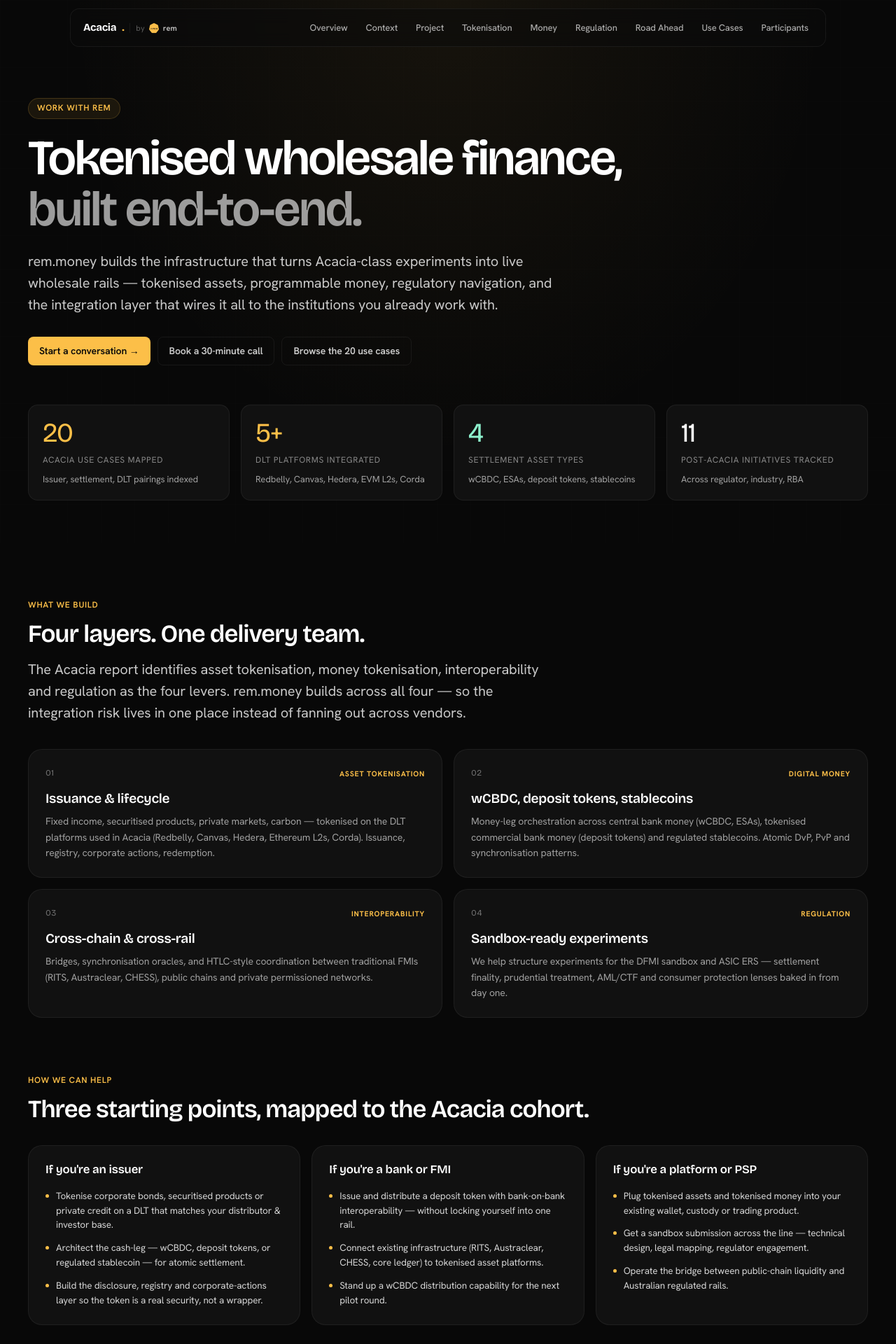
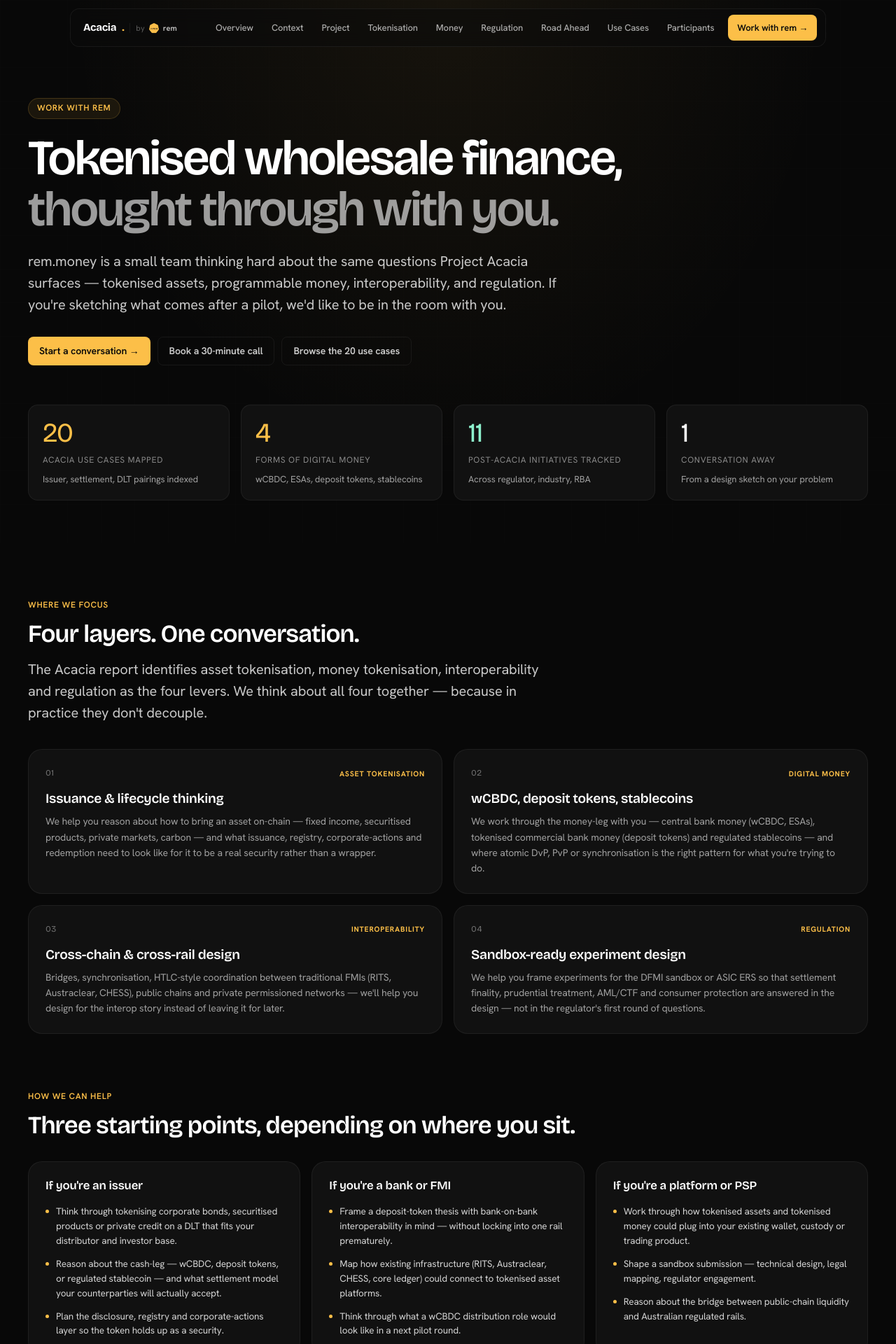
Before and after one commit to Rem-Money/rem-acacia, a Next.js app: page /with-rem in a window 1280 px wide. Shown: the top 1920 px of the page at 70% size. Built offline with nearby package versions, Linux system fonts and the light colour scheme.

Commit message:
refactor: rebrand site messaging from infrastructure builder to strategic partner and add CTA component to tokenisation page

```diff
--- a/app/money/page.tsx
+++ b/app/money/page.tsx
@@ -2,6 +2,7 @@
 import { SectionHeading } from "@/components/SectionHeading";
 import { Callout } from "@/components/Callout";
 import { Pill } from "@/components/Pill";
+import { RemCTA } from "@/components/RemCTA";
 import { Figure23DvpAtomic } from "@/components/figures/Figure23DvpAtomic";
 import { Figure4Interchange } from "@/components/figures/Figure4Interchange";
 
@@ -262,6 +263,8 @@
           </Reveal>
         </div>
       </section>
+
+      <RemCTA variant="money" />
     </>
   );
 }
--- a/app/participants/page.tsx
+++ b/app/participants/page.tsx
@@ -7,6 +7,7 @@
 import { participants, participantFilters } from "@/lib/participants";
 import { useCases } from "@/lib/usecases";
 import { CATEGORY, TYPE, tagSwatch, type Swatch } from "@/lib/palette";
+import { RemCTA } from "@/components/RemCTA";
 
 type Category = "All" | (typeof participantFilters.category)[number];
 
@@ -268,6 +269,8 @@
           `}</style>
         </div>
       </section>
+
+      <RemCTA variant="participants" />
     </>
   );
 }
--- a/app/regulation/page.tsx
+++ b/app/regulation/page.tsx
@@ -2,6 +2,7 @@
 import { SectionHeading } from "@/components/SectionHeading";
 import { Pill } from "@/components/Pill";
 import { Callout } from "@/components/Callout";
+import { RemCTA } from "@/components/RemCTA";
 
 export const metadata = { title: "Legal & Regulatory — Acacia" };
 
@@ -188,6 +189,8 @@
           </div>
         </div>
       </section>
+
+      <RemCTA variant="regulation" />
     </>
   );
 }
--- a/app/road-ahead/page.tsx
+++ b/app/road-ahead/page.tsx
@@ -1,6 +1,7 @@
 import { Reveal } from "@/components/Reveal";
 import { SectionHeading } from "@/components/SectionHeading";
 import { Pill } from "@/components/Pill";
+import { RemCTA } from "@/components/RemCTA";
 
 export const metadata = { title: "Road Ahead — Acacia" };
 
@@ -177,6 +178,8 @@
           </Reveal>
         </div>
       </section>
+
+      <RemCTA variant="road-ahead" />
     </>
   );
 }
--- a/app/tokenisation/page.tsx
+++ b/app/tokenisation/page.tsx
@@ -3,6 +3,7 @@
 import { StatCard } from "@/components/StatCard";
 import { Callout } from "@/components/Callout";
 import { Pill } from "@/components/Pill";
+import { RemCTA } from "@/components/RemCTA";
 import { Graph3UseCases } from "@/components/figures/Graph3UseCases";
 
 export const metadata = { title: "Asset Tokenisation — Acacia" };
@@ -214,6 +215,8 @@
           <style>{`@media (max-width: 880px) { .grid-barriers { grid-template-columns: 1fr !important; } }`}</style>
         </div>
       </section>
+
+      <RemCTA variant="tokenisation" />
     </>
   );
 }
--- a/app/use-cases/page.tsx
+++ b/app/use-cases/page.tsx
@@ -6,6 +6,7 @@
 import { useCases, filters, type UseCase } from "@/lib/usecases";
 import { ASSET_CLASS, TYPE, tagSwatch, type Swatch } from "@/lib/palette";
 import { UseCaseDetailModal, type UseCaseModalData } from "@/components/UseCaseDetailModal";
+import { RemCTA } from "@/components/RemCTA";
 
 type Type = "All" | (typeof filters.type)[number];
 type AssetClass = "All" | (typeof filters.assetClass)[number];
@@ -288,6 +289,8 @@
         </div>
       </section>
 
+      <RemCTA variant="use-cases" />
+
       {selected && (
         <UseCaseDetailModal data={useCaseToModalData(selected)} onClose={() => setSelected(null)} />
       )}
--- a/app/with-rem/page.tsx
+++ b/app/with-rem/page.tsx
@@ -7,7 +7,7 @@
 export const metadata = {
   title: "Build with rem — Project Acacia",
   description:
-    "rem.money builds tokenised wholesale finance infrastructure — issuance, settlement, custody and digital money rails for issuers, banks and FMIs.",
+    "rem.money partners with issuers, banks and FMIs thinking through tokenised wholesale finance — assets, digital money, interoperability and regulation.",
 };
 
 const CONTACT_EMAIL = "hello@rem.money";
@@ -16,26 +16,26 @@
   {
     n: "01",
     label: "Asset tokenisation",
-    title: "Issuance & lifecycle",
-    body: "Fixed income, securitised products, private markets, carbon — tokenised on the DLT platforms used in Acacia (Redbelly, Canvas, Hedera, Ethereum L2s, Corda). Issuance, registry, corporate actions, redemption.",
+    title: "Issuance & lifecycle thinking",
+    body: "We help you reason about how to bring an asset on-chain — fixed income, securitised products, private markets, carbon — and what issuance, registry, corporate-actions and redemption need to look like for it to be a real security rather than a wrapper.",
   },
   {
     n: "02",
     label: "Digital money",
     title: "wCBDC, deposit tokens, stablecoins",
-    body: "Money-leg orchestration across central bank money (wCBDC, ESAs), tokenised commercial bank money (deposit tokens) and regulated stablecoins. Atomic DvP, PvP and synchronisation patterns.",
+    body: "We work through the money-leg with you — central bank money (wCBDC, ESAs), tokenised commercial bank money (deposit tokens) and regulated stablecoins — and where atomic DvP, PvP or synchronisation is the right pattern for what you're trying to do.",
   },
   {
     n: "03",
     label: "Interoperability",
-    title: "Cross-chain & cross-rail",
-    body: "Bridges, synchronisation oracles, and HTLC-style coordination between traditional FMIs (RITS, Austraclear, CHESS), public chains and private permissioned networks.",
+    title: "Cross-chain & cross-rail design",
+    body: "Bridges, synchronisation, HTLC-style coordination between traditional FMIs (RITS, Austraclear, CHESS), public chains and private permissioned networks — we'll help you design for the interop story instead of leaving it for later.",
   },
   {
     n: "04",
     label: "Regulation",
-    title: "Sandbox-ready experiments",
-    body: "We help structure experiments for the DFMI sandbox and ASIC ERS — settlement finality, prudential treatment, AML/CTF and consumer protection lenses baked in from day one.",
+    title: "Sandbox-ready experiment design",
+    body: "We help you frame experiments for the DFMI sandbox or ASIC ERS so that settlement finality, prudential treatment, AML/CTF and consumer protection are answered in the design — not in the regulator's first round of questions.",
   },
 ];
 
@@ -43,34 +43,34 @@
   {
     title: "If you're an issuer",
     bullets: [
-      "Tokenise corporate bonds, securitised products or private credit on a DLT that matches your distributor & investor base.",
-      "Architect the cash-leg — wCBDC, deposit tokens, or regulated stablecoin — for atomic settlement.",
-      "Build the disclosure, registry and corporate-actions layer so the token is a real security, not a wrapper.",
+      "Think through tokenising corporate bonds, securitised products or private credit on a DLT that fits your distributor and investor base.",
+      "Reason about the cash-leg — wCBDC, deposit tokens, or regulated stablecoin — and what settlement model your counterparties will actually accept.",
+      "Plan the disclosure, registry and corporate-actions layer so the token holds up as a security.",
     ],
   },
   {
     title: "If you're a bank or FMI",
     bullets: [
-      "Issue and distribute a deposit token with bank-on-bank interoperability — without locking yourself into one rail.",
-      "Connect existing infrastructure (RITS, Austraclear, CHESS, core ledger) to tokenised asset platforms.",
-      "Stand up a wCBDC distribution capability for the next pilot round.",
+      "Frame a deposit-token thesis with bank-on-bank interoperability in mind — without locking into one rail prematurely.",
+      "Map how existing infrastructure (RITS, Austraclear, CHESS, core ledger) could connect to tokenised asset platforms.",
+      "Think through what a wCBDC distribution role would look like in a next pilot round.",
     ],
   },
   {
     title: "If you're a platform or PSP",
     bullets: [
-      "Plug tokenised assets and tokenised money into your existing wallet, custody or trading product.",
-      "Get a sandbox submission across the line — technical design, legal mapping, regulator engagement.",
-      "Operate the bridge between public-chain liquidity and Australian regulated rails.",
+      "Work through how tokenised assets and tokenised money could plug into your existing wallet, custody or trading product.",
+      "Shape a sandbox submission — technical design, legal mapping, regulator engagement.",
+      "Reason about the bridge between public-chain liquidity and Australian regulated rails.",
     ],
   },
 ];
 
 const proofPoints = [
   { value: "20", label: "Acacia use cases mapped", hint: "Issuer, settlement, DLT pairings indexed" },
-  { value: "5+", label: "DLT platforms integrated", hint: "Redbelly, Canvas, Hedera, EVM L2s, Corda" },
-  { value: "4", label: "Settlement asset types", hint: "wCBDC, ESAs, deposit tokens, stablecoins", accent: "green" as const },
-  { value: "11", label: "Post-Acacia initiatives tracked", hint: "Across regulator, industry, RBA" , accent: "muted" as const },
+  { value: "4", label: "Forms of digital money", hint: "wCBDC, ESAs, deposit tokens, stablecoins" },
+  { value: "11", label: "Post-Acacia initiatives tracked", hint: "Across regulator, industry, RBA", accent: "green" as const },
+  { value: "1", label: "Conversation away", hint: "From a design sketch on your problem", accent: "muted" as const },
 ];
 
 export default function WithRem() {
@@ -97,14 +97,14 @@
               }}
             >
               Tokenised wholesale finance,{" "}
-              <span style={{ color: "var(--text-muted)" }}>built end-to-end.</span>
+              <span style={{ color: "var(--text-muted)" }}>thought through with you.</span>
             </h1>
           </Reveal>
           <Reveal delay={140}>
             <p className="lead" style={{ marginTop: 22, maxWidth: 780 }}>
-              rem.money builds the infrastructure that turns Acacia-class experiments into live wholesale rails —
-              tokenised assets, programmable money, regulatory navigation, and the integration layer that wires it
-              all to the institutions you already work with.
+              rem.money is a small team thinking hard about the same questions Project Acacia surfaces — tokenised
+              assets, programmable money, interoperability, and regulation. If you're sketching what comes after a
+              pilot, we'd like to be in the room with you.
             </p>
           </Reveal>
           <Reveal delay={200}>
@@ -152,14 +152,13 @@
       <section className="section">
         <div className="container-rem">
           <Reveal>
-            <div className="eyebrow">What we build</div>
+            <div className="eyebrow">Where we focus</div>
             <h2 style={{ margin: "10px 0 14px", fontSize: "clamp(1.6rem, 3vw, 2.2rem)" }}>
-              Four layers. One delivery team.
+              Four layers. One conversation.
             </h2>
             <p className="lead" style={{ maxWidth: 760 }}>
               The Acacia report identifies asset tokenisation, money tokenisation, interoperability and regulation
-              as the four levers. rem.money builds across all four — so the integration risk lives in one place
-              instead of fanning out across vendors.
+              as the four levers. We think about all four together — because in practice they don't decouple.
             </p>
           </Reveal>
 
@@ -227,7 +226,7 @@
           <Reveal>
             <div className="eyebrow">How we can help</div>
             <h2 style={{ margin: "10px 0 14px", fontSize: "clamp(1.6rem, 3vw, 2.2rem)" }}>
-              Three starting points, mapped to the Acacia cohort.
+              Three starting points, depending on where you sit.
             </h2>
           </Reveal>
 
@@ -302,15 +301,15 @@
               >
                 <Reason
                   title="We read the report — we built the site."
-                  body="This entire interpretation of Project Acacia was crafted by rem. The same team will architect your build."
+                  body="This entire interpretation of Project Acacia was crafted by rem. The same team will sit on the other side of the table with you."
                 />
                 <Reason
                   title="DLT-agnostic, asset-agnostic."
-                  body="We've shipped across Redbelly, Canvas, Hedera, EVM L2s and Corda. We choose the rail that fits the asset — not the other way round."
+                  body="We don't lead with a preferred rail. The right DLT is the one that fits the asset, the counterparties and the settlement model — and we'll talk that through honestly."
                 />
                 <Reason
-                  title="Money + assets in one team."
-                  body="Most vendors do one. We orchestrate the cash-leg and the asset-leg together, so atomic settlement isn't a slide — it's the default."
+                  title="Money + assets, thought about together."
+                  body="The cash-leg and the asset-leg shape each other. We approach them as one problem rather than two separate workstreams."
                 />
               </div>
               <style>{`
--- a/components/Footer.tsx
+++ b/components/Footer.tsx
@@ -14,6 +14,7 @@
   { href: "/road-ahead", label: "Road Ahead" },
   { href: "/use-cases", label: "Use Cases" },
   { href: "/participants", label: "Participants" },
+  { href: "/with-rem", label: "Work with rem" },
 ];
 
 const REPORT_URL =
--- a/components/Navbar.tsx
+++ b/components/Navbar.tsx
@@ -109,6 +109,23 @@
             </Link>
           );
         })}
+        <Link
+          href="/with-rem"
+          style={{
+            fontSize: 13,
+            fontWeight: 600,
+            padding: "7px 12px",
+            marginLeft: 6,
+            color: pathname === "/with-rem" ? "#0b0b0b" : "var(--yellow)",
+            background: pathname === "/with-rem" ? "var(--yellow)" : "rgba(252,191,72,0.10)",
+            border: "1px solid rgba(252,191,72,0.32)",
+            borderRadius: 8,
+            transition: "color var(--duration-fast), background var(--duration-fast)",
+            whiteSpace: "nowrap",
+          }}
+        >
+          Work with rem →
+        </Link>
       </div>
 
       <button
@@ -169,6 +186,22 @@
               {l.label}
             </Link>
           ))}
+          <Link
+            href="/with-rem"
+            style={{
+              display: "block",
+              padding: "10px 12px",
+              fontSize: 14,
+              fontWeight: 600,
+              color: "var(--yellow)",
+              background: "rgba(252,191,72,0.10)",
+              border: "1px solid rgba(252,191,72,0.28)",
+              borderRadius: 8,
+              marginTop: 6,
+            }}
+          >
+            Work with rem →
+          </Link>
         </div>
       )}
 
--- a/components/RemCTA.tsx
+++ b/components/RemCTA.tsx
@@ -17,47 +17,47 @@
   overview: {
     eyebrow: "Build with rem",
     title: "Twenty experiments. One question — who builds the next twenty?",
-    body: "rem partners with issuers, banks and infrastructure providers to turn tokenised finance pilots into live wholesale rails.",
+    body: "rem works with issuers, banks and infrastructure providers thinking about turning tokenised finance pilots into live wholesale rails.",
   },
   introduction: {
     eyebrow: "Build with rem",
     title: "Tokenisation is moving from experiment to infrastructure. Move with it.",
-    body: "rem helps institutions step into the global tokenisation curve — RWA issuance, programmable money rails, on-chain market connectivity.",
+    body: "If your team is thinking about RWA issuance, programmable money rails, or on-chain market connectivity — let's talk about what a first step could look like.",
   },
   project: {
     eyebrow: "Build with rem",
-    title: "From pilot to production wholesale rails.",
-    body: "rem builds the integration layer between traditional FMIs, DLT platforms and digital money — so the next Acacia-class pilot can graduate into a live market.",
+    title: "From pilot to production.",
+    body: "rem partners with teams trying to move beyond a one-off pilot — mapping out what production-grade tokenised market infrastructure could look like for your asset and your stakeholders.",
   },
   tokenisation: {
     eyebrow: "Build with rem",
-    title: "Tokenise an asset class — without the bespoke build-out.",
-    body: "rem ships the issuance, custody and lifecycle plumbing for tokenised fixed income, securitised products and private markets, across DLT platforms used by Acacia participants.",
+    title: "Tokenise an asset class — with a partner who has read the room.",
+    body: "Whether you're exploring fixed income, securitised products, private markets or carbon — we'll help you think through the right DLT, the lifecycle, the disclosure, and what an honest MVP looks like.",
   },
   money: {
     eyebrow: "Build with rem",
-    title: "Wire up the money leg.",
-    body: "rem connects wCBDC, ESAs, deposit tokens and stablecoins to the DLT platforms where tokenised assets live — synchronisation, bridges, on/off-chain orchestration.",
+    title: "Think through the money leg.",
+    body: "wCBDC, ESAs, deposit tokens, regulated stablecoins — the choice of settlement asset shapes everything else. rem can help you reason about which combination fits your use case and what synchronisation actually requires.",
   },
   regulation: {
     eyebrow: "Build with rem",
-    title: "Navigate the sandbox.",
-    body: "rem partners with issuers and infrastructure providers preparing submissions to the DFMI sandbox and ASIC ERS — designing experiments that satisfy settlement finality, prudential and AML/CTF lenses.",
+    title: "Plan for the sandbox.",
+    body: "If you're thinking about a DFMI sandbox or ASIC ERS submission, rem can help you frame the experiment so the settlement-finality, prudential and AML/CTF questions are answered before the regulator has to ask.",
   },
   "road-ahead": {
     eyebrow: "Build with rem",
     title: "Join the program. Don't watch it.",
-    body: "Across all eleven post-Acacia initiatives — sandbox, deposit token interoperability, tokenised government bonds, cross-border — rem is building the connective tissue. Get in early.",
+    body: "Eleven post-Acacia initiatives are in motion — sandbox, deposit token interoperability, tokenised government bonds, cross-border. If any of them touch your roadmap, let's talk early.",
   },
   "use-cases": {
     eyebrow: "Build with rem",
-    title: "See a use case that maps to your business? Let's build it.",
-    body: "From tokenised corporate bonds to carbon credits to private markets — rem has built integrations across Redbelly, Canvas, Hedera, Ethereum L2s and more. Bring the asset; we'll bring the rails.",
+    title: "See a use case that maps to your business? Let's talk.",
+    body: "Corporate bonds, securitised products, private markets, carbon — if a pattern from the cohort looks adjacent to what you're building, we'd like to hear about it and think it through with you.",
   },
   participants: {
     eyebrow: "Build with rem",
     title: "Want to be on the next cohort list?",
-    body: "rem helps prospective participants architect their tokenisation thesis, choose DLT platforms, line up settlement assets, and prepare for the next round of industry experiments.",
+    body: "rem can help prospective participants frame a tokenisation thesis, think through DLT and settlement-asset choices, and prepare for the next round of industry experiments.",
   },
 };
 
@@ -150,7 +150,7 @@
                 Talk to rem →
               </Link>
               <span style={{ fontSize: 11, color: "var(--text-dim)", letterSpacing: "0.02em" }}>
-                Tokenised finance, built end-to-end.
+                A conversation, not a pitch.
               </span>
             </div>
           </div>
```
Also changed, not shown: app/page.tsx (+0 -34 lines).
